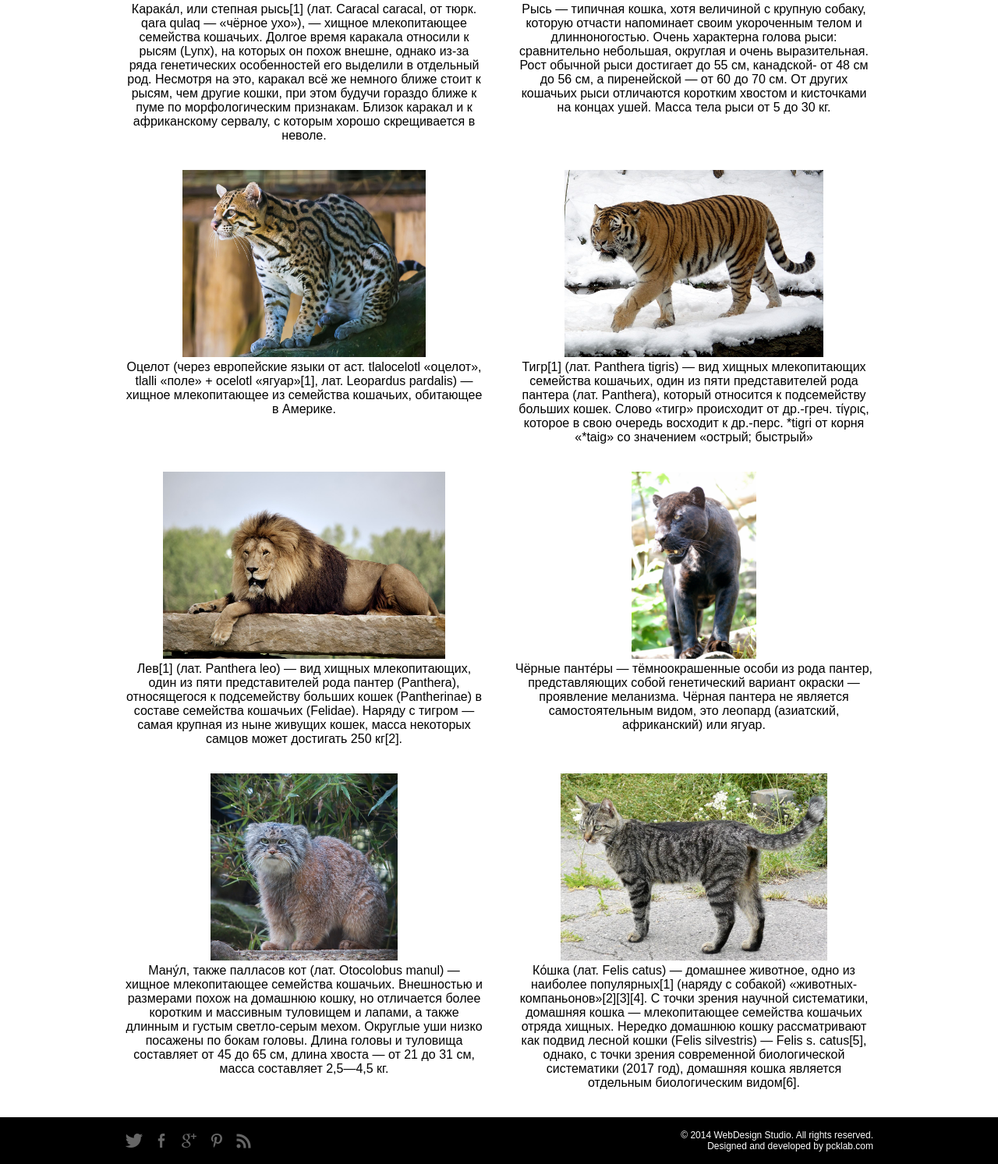
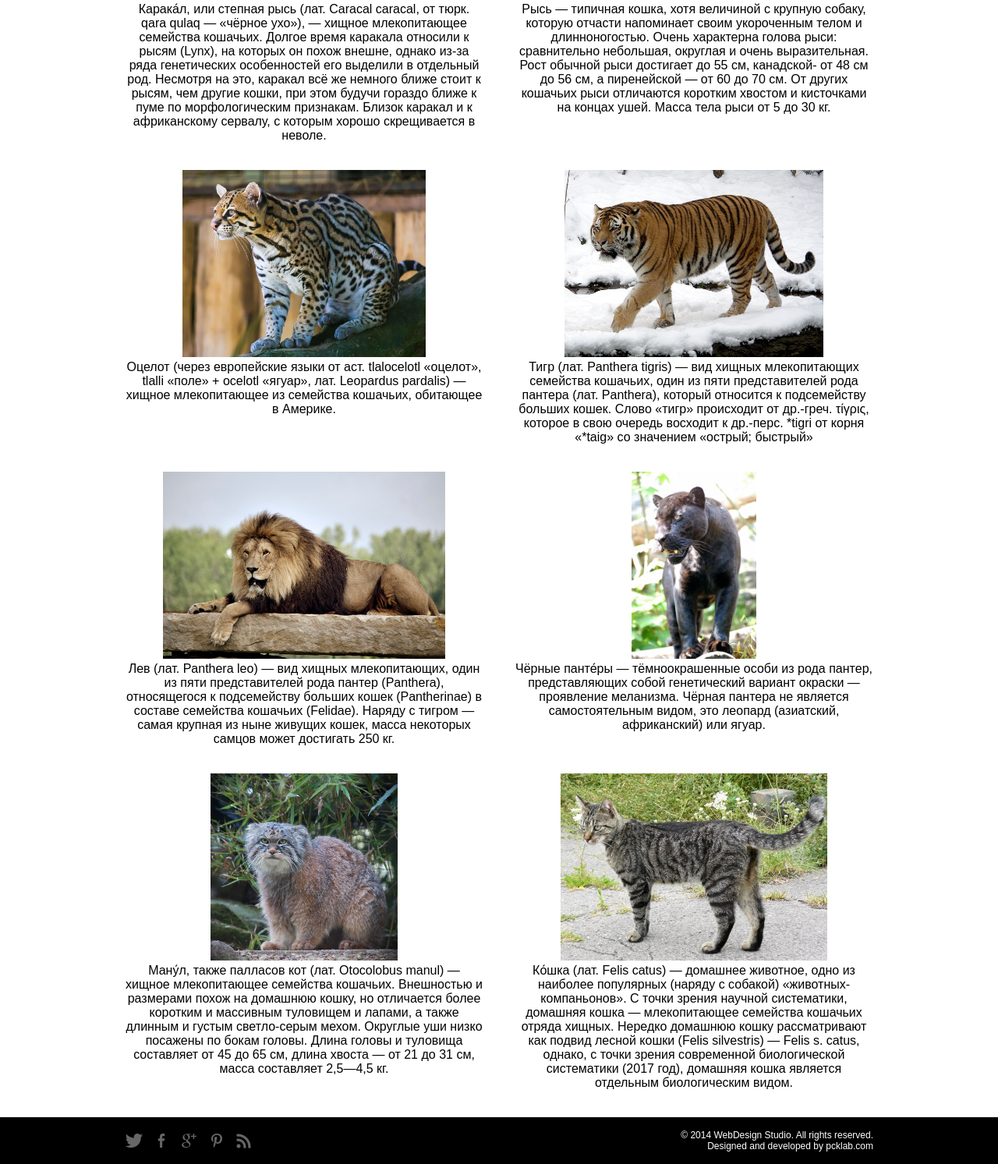
Before and after one commit to Keferd/Web-technologies, a plain HTML site: page our-portfolio.html in a window 1280 px wide. Shown: the part 575-2068 px from the top of the page at 78% size. Drawn offline with Linux system fonts and the light colour scheme.

Commit message:
Убрал цифры из семьи

```diff
--- a/our-portfolio.html
+++ b/our-portfolio.html
@@ -40,7 +40,7 @@
     <div class="main__content-media">
       <div class="main__content-block">
         <img class="main__content-img"src="img/cats/caracal.jpg" alt="Caracal">
-        <p>Карака́л, или степная рысь[1] (лат. Caracal caracal, от тюрк. qara qulaq — «чёрное ухо»), — хищное млекопитающее семейства кошачьих. Долгое время каракала относили к рысям (Lynx), на которых он похож внешне, однако из-за ряда генетических особенностей его выделили в отдельный род. Несмотря на это, каракал всё же немного ближе стоит к рысям, чем другие кошки, при этом будучи гораздо ближе к пуме по морфологическим признакам. Близок каракал и к африканскому сервалу, с которым хорошо скрещивается в неволе.</p>
+        <p>Карака́л, или степная рысь (лат. Caracal caracal, от тюрк. qara qulaq — «чёрное ухо»), — хищное млекопитающее семейства кошачьих. Долгое время каракала относили к рысям (Lynx), на которых он похож внешне, однако из-за ряда генетических особенностей его выделили в отдельный род. Несмотря на это, каракал всё же немного ближе стоит к рысям, чем другие кошки, при этом будучи гораздо ближе к пуме по морфологическим признакам. Близок каракал и к африканскому сервалу, с которым хорошо скрещивается в неволе.</p>
       </div>
       <div class="main__content-block">
         <img class="main__content-img"src="img/cats/lynx.jpg" alt="Lynx">
@@ -48,15 +48,15 @@
       </div>
       <div class="main__content-block">
         <img class="main__content-img"src="img/cats/ocelot.jpg" alt="Ocelot">
-        <p>Оцелот (через европейские языки от аст. tlalocelotl «оцелот», tlalli «поле» + ocelotl «ягуар»[1], лат. Leopardus pardalis) — хищное млекопитающее из семейства кошачьих, обитающее в Америке.</p>
+        <p>Оцелот (через европейские языки от аст. tlalocelotl «оцелот», tlalli «поле» + ocelotl «ягуар», лат. Leopardus pardalis) — хищное млекопитающее из семейства кошачьих, обитающее в Америке.</p>
       </div>
       <div class="main__content-block">
         <img class="main__content-img"src="img/cats/tiger.jpg" alt="Tiger">
-        <p>Тигр[1] (лат. Panthera tigris) — вид хищных млекопитающих семейства кошачьих, один из пяти представителей рода пантера (лат. Panthera), который относится к подсемейству больших кошек. Слово «тигр» происходит от др.-греч. τίγρις, которое в свою очередь восходит к др.-перс. *tigri от корня «*taig» со значением «острый; быстрый»</p>
+        <p>Тигр (лат. Panthera tigris) — вид хищных млекопитающих семейства кошачьих, один из пяти представителей рода пантера (лат. Panthera), который относится к подсемейству больших кошек. Слово «тигр» происходит от др.-греч. τίγρις, которое в свою очередь восходит к др.-перс. *tigri от корня «*taig» со значением «острый; быстрый»</p>
       </div>
       <div class="main__content-block">
         <img class="main__content-img"src="img/cats/lion.jpg" alt="Lion">
-        <p>Лев[1] (лат. Panthera leo) — вид хищных млекопитающих, один из пяти представителей рода пантер (Panthera), относящегося к подсемейству больших кошек (Pantherinae) в составе семейства кошачьих (Felidae). Наряду с тигром — самая крупная из ныне живущих кошек, масса некоторых самцов может достигать 250 кг[2].</p>
+        <p>Лев (лат. Panthera leo) — вид хищных млекопитающих, один из пяти представителей рода пантер (Panthera), относящегося к подсемейству больших кошек (Pantherinae) в составе семейства кошачьих (Felidae). Наряду с тигром — самая крупная из ныне живущих кошек, масса некоторых самцов может достигать 250 кг.</p>
       </div>
       <div class="main__content-block">
         <img class="main__content-img"src="img/cats/black-panther.jpg" alt="Black-panther">
@@ -68,9 +68,9 @@
       </div>
       <div class="main__content-block">
         <img class="main__content-img"src="img/cats/cat.jpg" alt="Cat">
-        <p>Ко́шка (лат. Felis catus) — домашнее животное, одно из наиболее популярных[1] (наряду с собакой) «животных-компаньонов»[2][3][4].
+        <p>Ко́шка (лат. Felis catus) — домашнее животное, одно из наиболее популярных (наряду с собакой) «животных-компаньонов».
 
-С точки зрения научной систематики, домашняя кошка — млекопитающее семейства кошачьих отряда хищных. Нередко домашнюю кошку рассматривают как подвид лесной кошки (Felis silvestris) — Felis s. catus[5], однако, с точки зрения современной биологической систематики (2017 год), домашняя кошка является отдельным биологическим видом[6].</p>
+С точки зрения научной систематики, домашняя кошка — млекопитающее семейства кошачьих отряда хищных. Нередко домашнюю кошку рассматривают как подвид лесной кошки (Felis silvestris) — Felis s. catus, однако, с точки зрения современной биологической систематики (2017 год), домашняя кошка является отдельным биологическим видом.</p>
       </div>
 
     </div>
```
